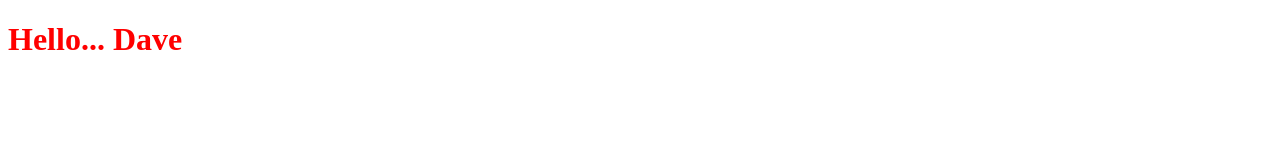
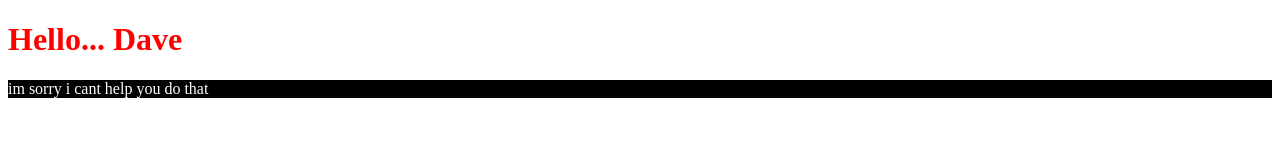
Before and after one commit to omata48/HW1, a plain HTML site: page index.html in a window 1280 px wide. Drawn offline with Linux system fonts and the light colour scheme.

Commit message:
added a new message

```diff
--- a/index.html
+++ b/index.html
@@ -8,5 +8,6 @@
 </head>
 <body>
     <h1>Hello... Dave</h1>
+    <p>im sorry i cant help you do that</p>
 </body>
 </html>
--- a/style.css
+++ b/style.css
@@ -1,3 +1,8 @@
 h1 {
     color: red;
 }
+
+p{
+    background: black;
+    color: white;
+}
```
